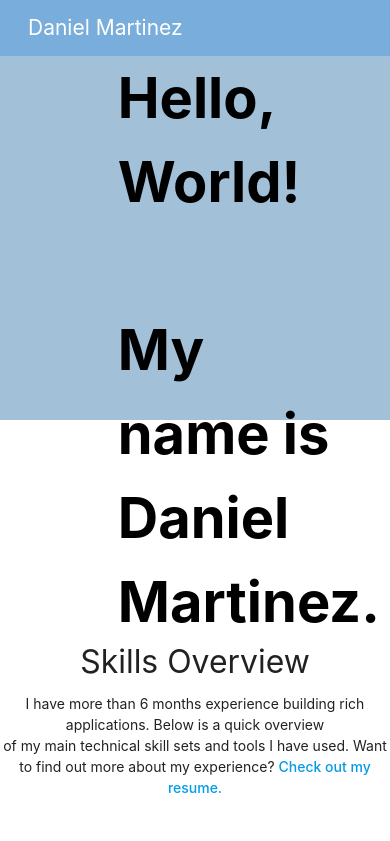
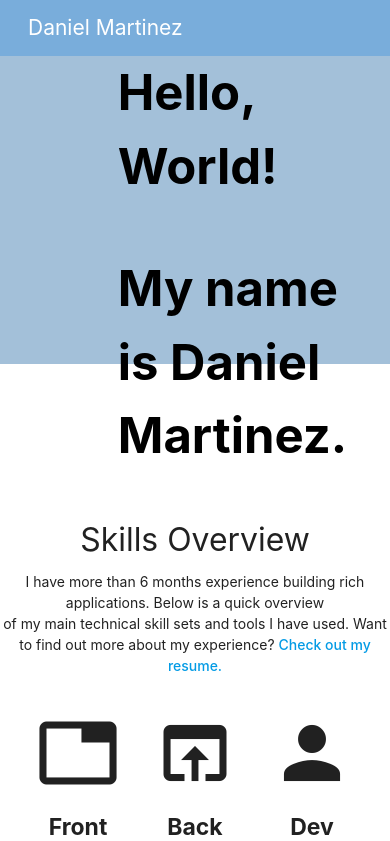
Before and after one commit to xdanielmtz/react-portfolio, a React (Create React App) app: page /#/ in a window 390 px wide. Shown: the top 841 px of the page. Built offline with nearby package versions, Linux system fonts and the light colour scheme.

Commit message:
multiple chnages

```diff
--- a/src/components/Banner/Banner.jsx
+++ b/src/components/Banner/Banner.jsx
@@ -10,7 +10,7 @@ const Banner = () => {
             <div style={{ fontWeight: "bold" }} className="col s9 theHeading">
               {" "}
               Hello, World! <br />
-              <br /> My name is Daniel Martinez.
+              <p>My name is Daniel Martinez.</p>
             </div>
           </div>
         </div>
--- a/src/pages/Home/home.css
+++ b/src/pages/Home/home.css
@@ -1,9 +1,17 @@
-#homeContainer{
-    background-color: rgb(163, 192, 217);
-    height: 26rem;
+#homeContainer {
+  background-color: rgb(163, 192, 217);
+  /* background-image: url("https://external-content.duckduckgo.com/iu/?u=https%3A%2F%2Fimage.freepik.com%2Ffree-photo%2Fabstract-technology-binary-code-background_34629-592.jpg&f=1&nofb=1"); */
+  height: 22rem;
 }
 
-.theHeading{
-    font-size:4rem;
-    color: rgb(0, 0, 0);
+.theHeading {
+  font-size: 4rem;
+  color: rgb(0, 0, 0);
 }
+
+@media screen and (max-width: 714px){
+    .theHeading{
+        font-size: 3.5rem;
+    }
+
+}
```
Also changed, not shown: 1 other file (tests, documents, lock files or other folders).
